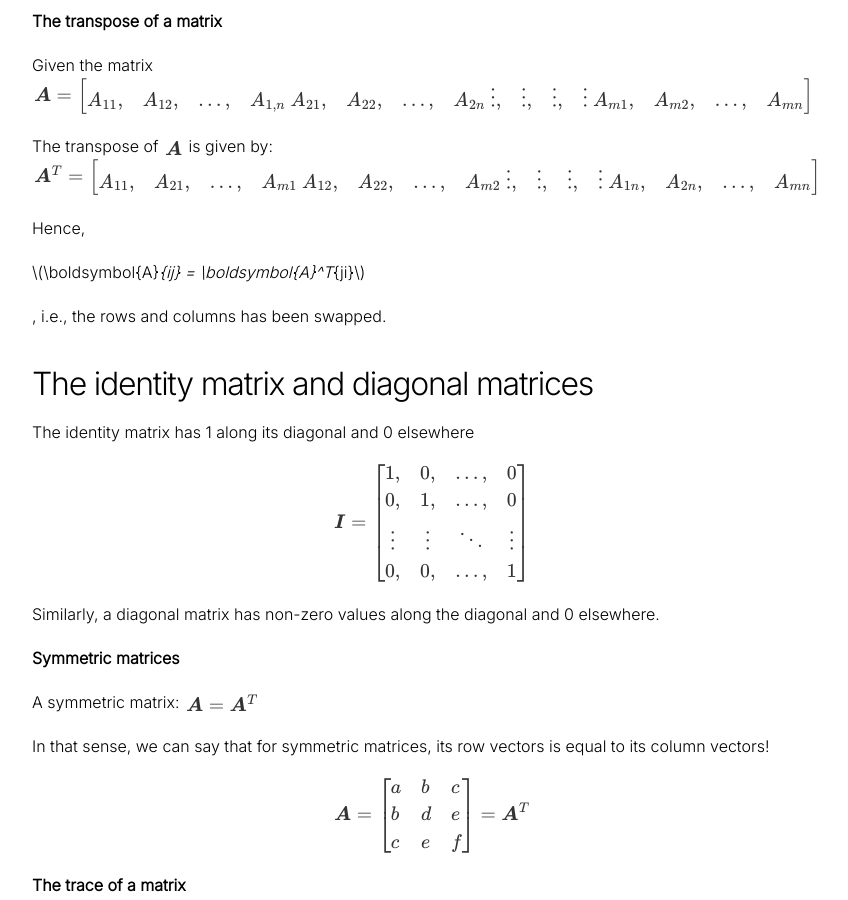
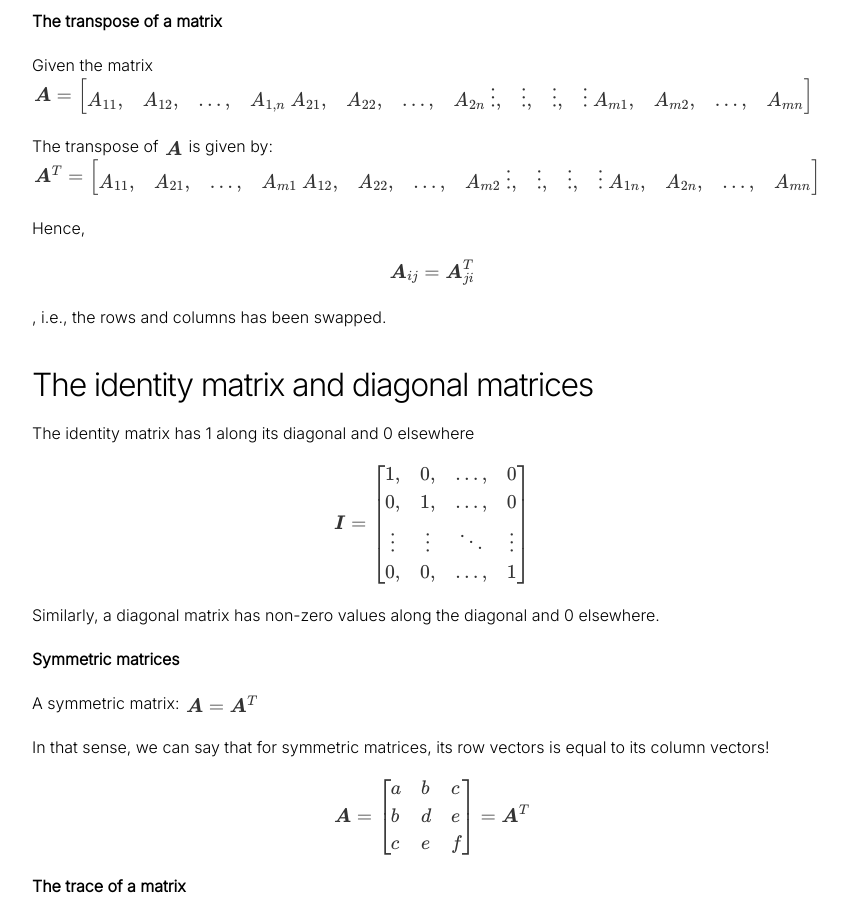
Before and after one commit to kristianernst/kristianernst.github.io, a Jekyll site: the page built from _posts/2023-08-20-linear_algebra.markdown, in a window 1280 px wide and 900 px high, scrolled down 2148 px. Shown: the whole window, without its empty margins (208-1056 px from the left). Built offline with Jekyll 4.4.1, drawn with Linux system fonts in a browser that asks for light colours; formulas are drawn with MathJax 3.

Commit message:
updated math

```diff
--- a/_posts/2023-08-20-linear_algebra.markdown
+++ b/_posts/2023-08-20-linear_algebra.markdown
@@ -110,7 +110,11 @@ The transpose of \\(\boldsymbol{A}\\) is given by:
 
 Hence,
 
-\\(\boldsymbol{A}_{ij} = \boldsymbol{A}^T_{ji}\\)
+$$
+\begin{align}
+\boldsymbol{A}_{ij} = \boldsymbol{A}^T_{ji}
+\end{align}
+$$
 
 , i.e., the rows and columns has been swapped.
 
```
